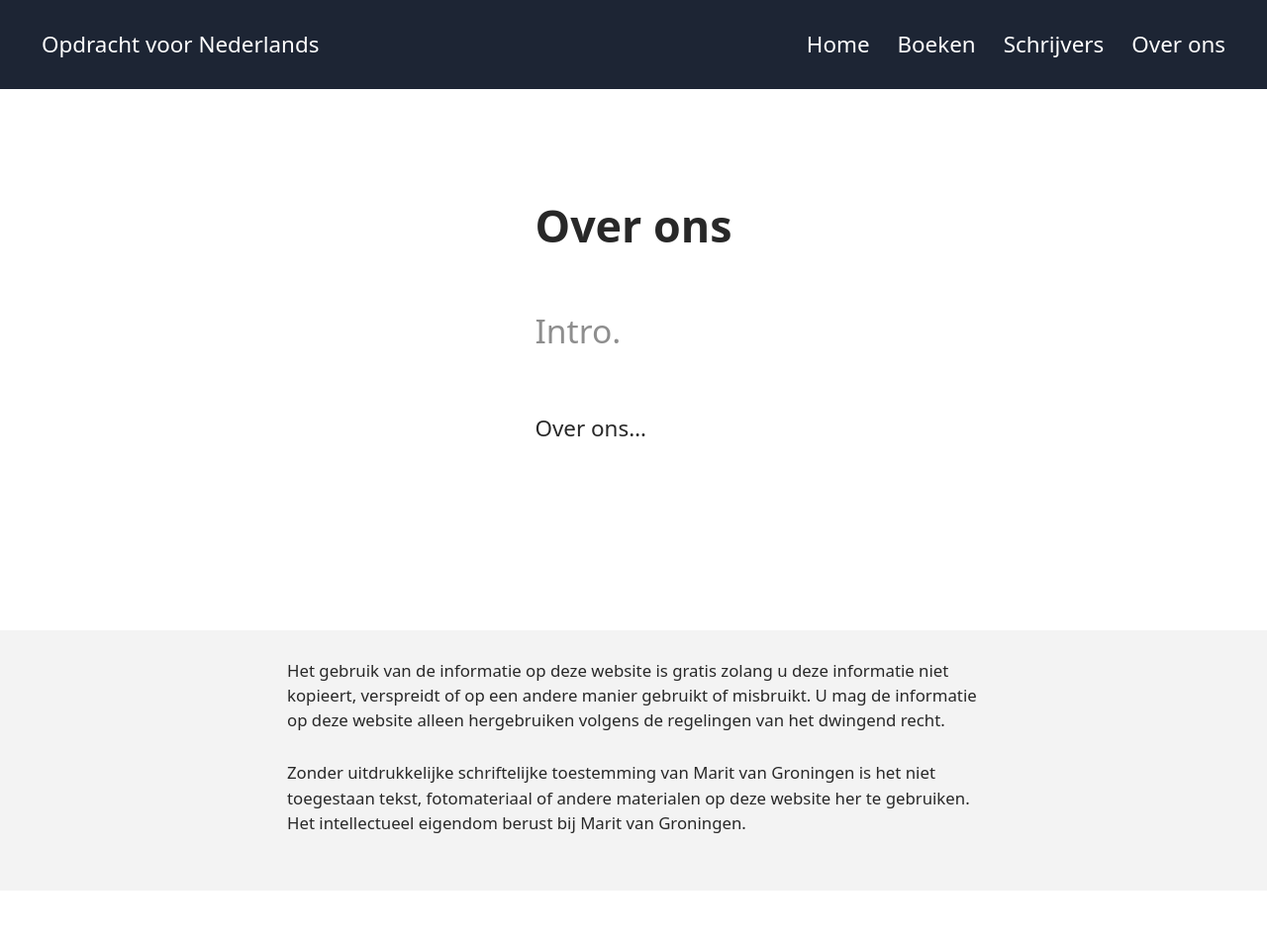
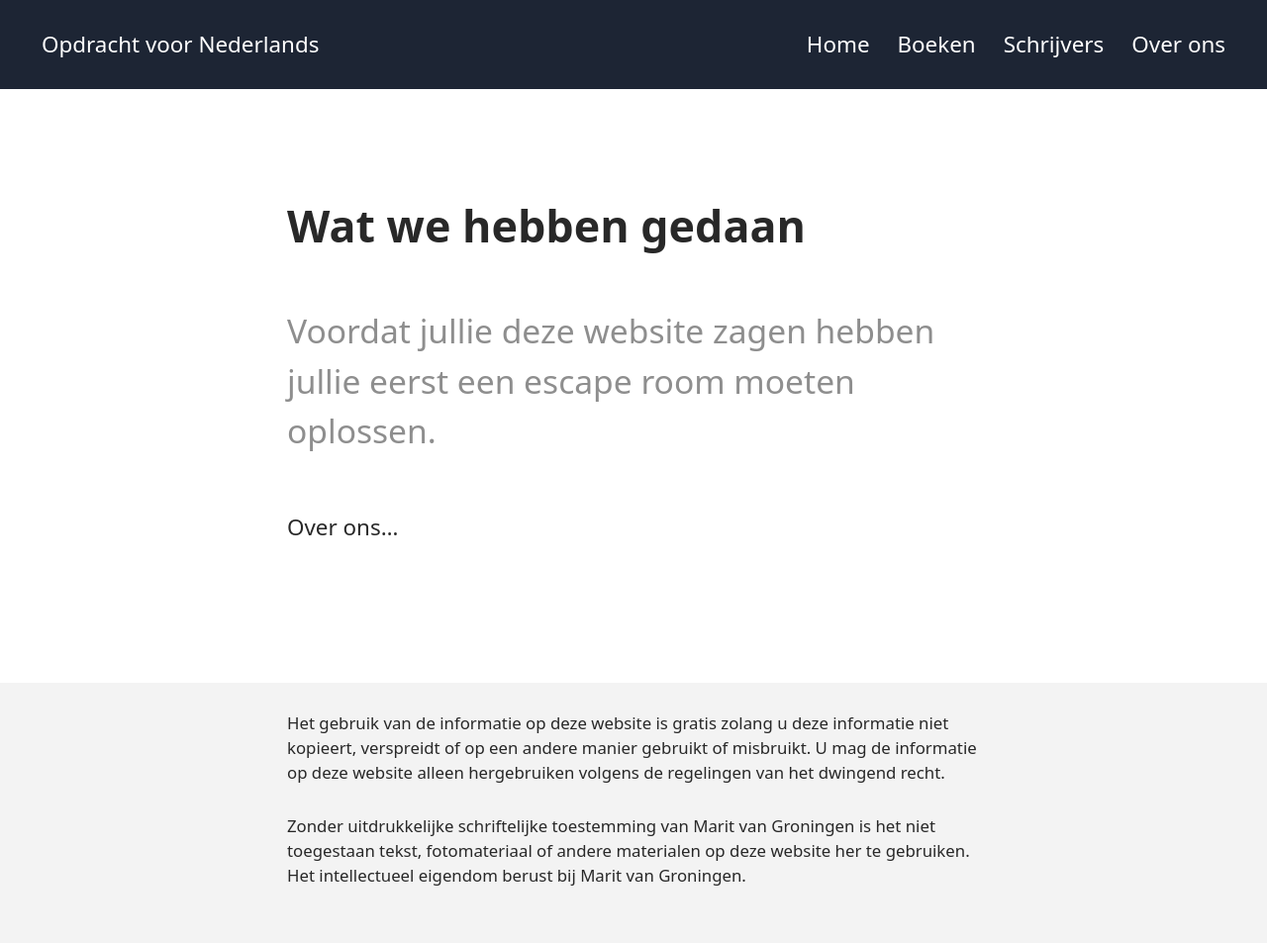
Before and after one commit to groninge01/marit, a Jekyll site: the page built from pages/over-ons.md, in a window 1280 px wide. Shown: the whole page at 99% size. Built offline with Jekyll 4.4.1, drawn with Linux system fonts in a browser that asks for light colours; a script that is not in the unit is left out; before the commit the page ends 900 px from its top, so only the background shows below that.

Commit message:
Update Page “over-ons”

```diff
--- a/pages/over-ons.md
+++ b/pages/over-ons.md
@@ -1,8 +1,10 @@
 ---
 layout: page
-title: Over ons
+title: Wat we hebben gedaan
 permalink: /over-ons
 section: over-ons
-intro_paragraph: Intro.
+intro_paragraph: >-
+  Voordat jullie deze website zagen hebben jullie eerst een escape room moeten
+  oplossen.
 ---
 Over ons...
```
